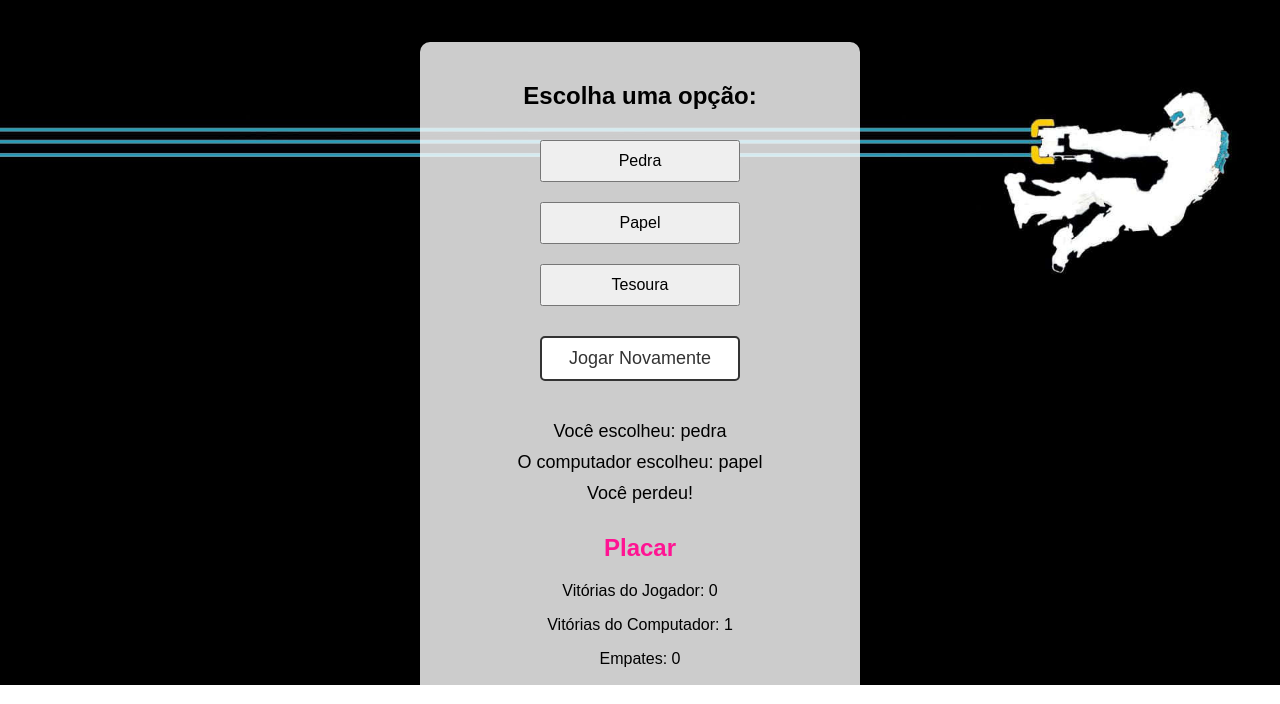
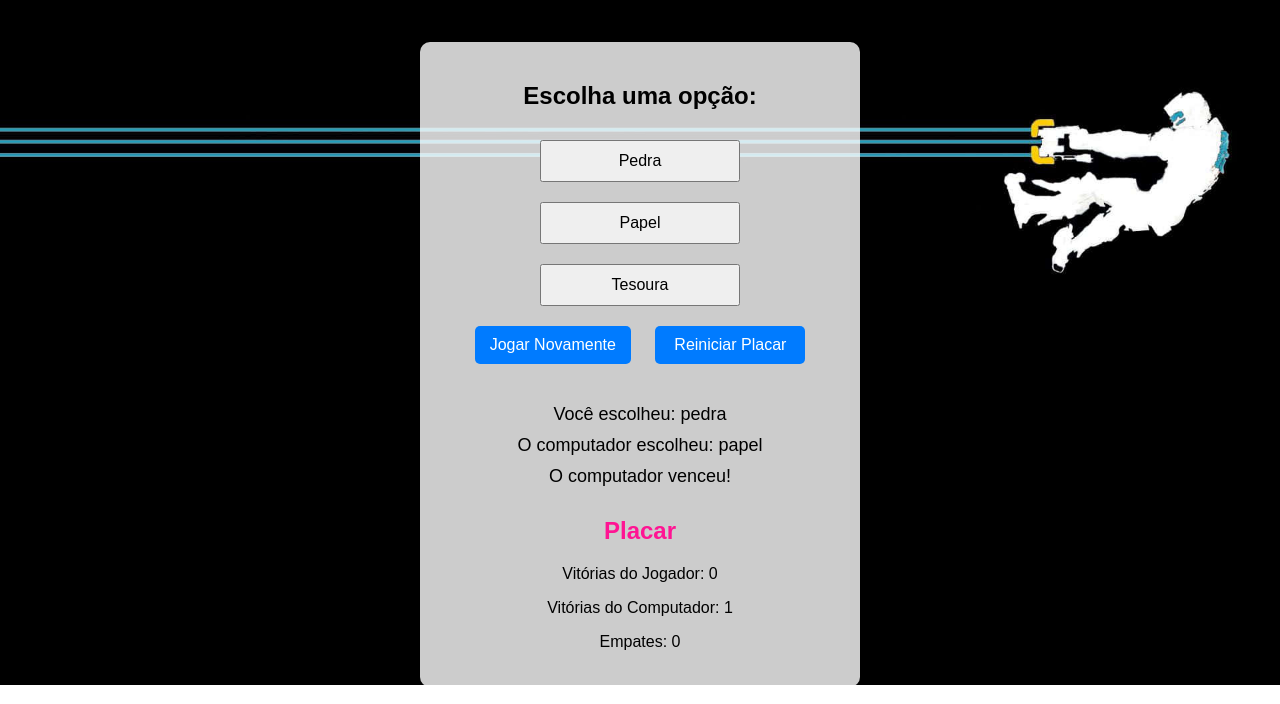
Before and after one commit to mryanalmeida/JokenPow, a plain HTML site: page index.html in a window 1280 px wide. Both pictures are taken after a click on the button "Pedra". Shown: the part 115-819 px from the top of the page. Drawn offline with Linux system fonts and the light colour scheme.

Commit message:
jokenpow

```diff
--- a/estilo.css
+++ b/estilo.css
@@ -65,21 +65,57 @@ button {
     font-size: 16px;
 }
 
-/* Botão "Jogar Novamente" */
-#jogar-novamente {
-    font-size: 18px;
-    padding: 10px 20px;
-    margin-top: 20px;
-    background-color: #fff;
-    border: 2px solid #333;
-    border-radius: 5px;
-    color: #333;
+#botoes-acoes {
+    display: flex;
+    gap: 10px;
+    /* Espaço entre os botões */
+    margin-top: 10px;
+}
+
+button {
+    padding: 10px 15px;
+    font-size: 16px;
     cursor: pointer;
 }
 
-/*#escolha-jogador h2 */
-/* Definir o texto em negrito */
-/*font-weight: bold;*/
+#jogar-novamente,
+#reiniciar-placar {
+    background-color: #007BFF;
+    /* Cor de fundo azul */
+    color: white;
+    border: none;
+    border-radius: 5px;
+}
+
+#jogar-novamente:hover,
+#reiniciar-placar:hover {
+    background-color: #0056b3;
+    /* Cor de fundo mais escura ao passar o mouse */
+}
+
+button:hover {
+    background-color: #0056b3;
+}
+
+/* Contêiner dos botões "Jogar Novamente" e "Reiniciar Placar" */
+.botoes-acoes {
+    display: flex;
+    justify-content: center;
+    /* Centraliza os botões dentro do contêiner */
+    gap: 10px;
+    /* Espaço entre os botões */
+    margin-top: 15px;
+}
+
+/* Definição individual dos botões */
+#jogar-novamente,
+#reiniciar-placar {
+    width: auto;
+    /* Deixa a largura automática para os botões */
+    min-width: 150px;
+    /* Largura mínima para os botões */
+    text-align: center;
+}
 
 
 /* Media Query de telas menores que 600px (celulares) */
--- a/index.html
+++ b/index.html
@@ -18,6 +18,7 @@
             <button onclick="jogar('papel')">Papel</button>
             <button onclick="jogar('tesoura')">Tesoura</button>
             <button onclick="resetarPagina()" id="jogar-novamente">Jogar Novamente</button>
+            <button onclick="reiniciarPlacar()" id="reiniciar-placar">Reiniciar Placar</button> <!-- Botão de Reiniciar -->
         </div>
         <div id="resultado">
             <p id="movimento-jogador"></p>
--- a/jogo.js
+++ b/jogo.js
@@ -1,14 +1,7 @@
-// Variáveis do Placar
-let vitoriasJogador = parseInt(localStorage.getItem('vitoriasJogador')) || 0;
-let vitoriasComputador = parseInt(localStorage.getItem('vitoriasComputador')) || 0;
-let empates = parseInt(localStorage.getItem('empates')) || 0;
+let vitoriasJogador = 0;
+let vitoriasComputador = 0;
+let empates = 0;
 
-// Atualiza o placar na tela ao carregar a página
-document.getElementById('vitorias-jogador').innerText = vitoriasJogador;
-document.getElementById('vitorias-computador').innerText = vitoriasComputador;
-document.getElementById('empates').innerText = empates;
-
-// Função que inicia o jogo
 function jogar(escolhaJogador) {
     const opcoes = ['pedra', 'papel', 'tesoura'];
     const escolhaComputador = opcoes[Math.floor(Math.random() * 3)];
@@ -16,56 +9,42 @@ function jogar(escolhaJogador) {
     document.getElementById('movimento-jogador').innerText = `Você escolheu: ${escolhaJogador}`;
     document.getElementById('movimento-computador').innerText = `O computador escolheu: ${escolhaComputador}`;
 
-    const resultado = verificarResultado(escolhaJogador, escolhaComputador);
+    let resultado = '';
+
+    if (escolhaJogador === escolhaComputador) {
+        resultado = 'Empate!';
+        empates++;
+    } else if (
+        (escolhaJogador === 'pedra' && escolhaComputador === 'tesoura') ||
+        (escolhaJogador === 'papel' && escolhaComputador === 'pedra') ||
+        (escolhaJogador === 'tesoura' && escolhaComputador === 'papel')
+    ) {
+        resultado = 'Você venceu!';
+        vitoriasJogador++;
+    } else {
+        resultado = 'O computador venceu!';
+        vitoriasComputador++;
+    }
+
     document.getElementById('resultado-jogo').innerText = resultado;
-
-    atualizarPlacar(resultado);
+    atualizarPlacar();
 }
 
-// Função que verifica quem venceu a rodada
-function verificarResultado(jogador, computador) {
-    if (jogador === computador) {
-        return 'Empate!';
-    } else if (
-        (jogador === 'pedra' && computador === 'tesoura') ||
-        (jogador === 'papel' && computador === 'pedra') ||
-        (jogador === 'tesoura' && computador === 'papel')
-    ) {
-        return 'Você venceu!';
-    } else {
-        return 'Você perdeu!';
-    }
-}
-
-// Função que atualiza o placar com base no resultado
-function atualizarPlacar(resultado) {
-    if (resultado === 'Você venceu!') {
-        vitoriasJogador++;
-        localStorage.setItem('vitoriasJogador', vitoriasJogador);
-        document.getElementById('vitorias-jogador').innerText = vitoriasJogador;
-    } else if (resultado === 'Você perdeu!') {
-        vitoriasComputador++;
-        localStorage.setItem('vitoriasComputador', vitoriasComputador);
-        document.getElementById('vitorias-computador').innerText = vitoriasComputador;
-    } else {
-        empates++;
-        localStorage.setItem('empates', empates);
-        document.getElementById('empates').innerText = empates;
-    }
-}
-
-function resetarPagina() {
-    // Recarrega a página sem resetar o placar
-    location.reload();
-}
-
-// Função para resetar o placar completamente (se desejado)
-function resetarPlacar() {
-    localStorage.clear(); // Limpa os dados armazenados
-    vitoriasJogador = 0;
-    vitoriasComputador = 0;
-    empates = 0;
+function atualizarPlacar() {
     document.getElementById('vitorias-jogador').innerText = vitoriasJogador;
     document.getElementById('vitorias-computador').innerText = vitoriasComputador;
     document.getElementById('empates').innerText = empates;
 }
+
+function resetarPagina() {
+    document.getElementById('movimento-jogador').innerText = '';
+    document.getElementById('movimento-computador').innerText = '';
+    document.getElementById('resultado-jogo').innerText = '';
+}
+
+function reiniciarPlacar() {
+    vitoriasJogador = 0;
+    vitoriasComputador = 0;
+    empates = 0;
+    atualizarPlacar();
+}
```
